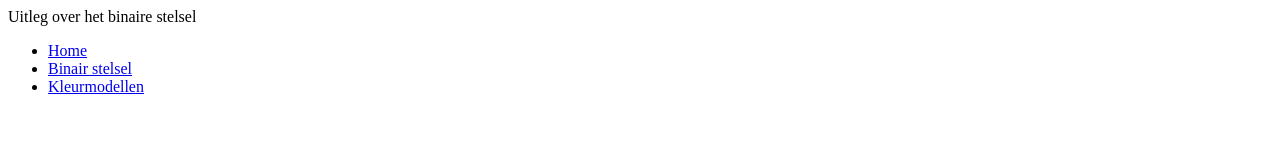
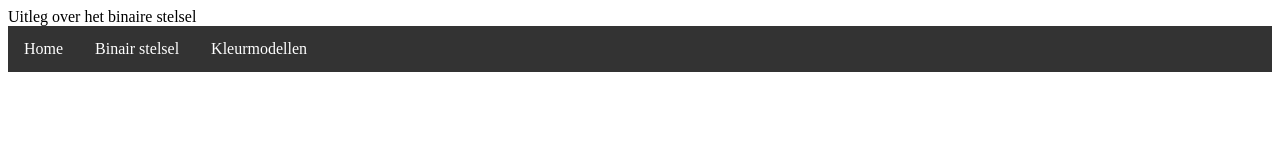
Before and after one commit to Maartjevlc/Maartjevlc.github.io, a plain HTML site: page binairstelsel.html in a window 1280 px wide. Drawn offline with Linux system fonts and the light colour scheme.

Commit message:
Link css toegevoegd andere pagina's

```diff
--- a/binairstelsel.html
+++ b/binairstelsel.html
@@ -2,6 +2,7 @@
 <html> <!--Dit is het html-element-->
     <head>
         <title>Binair stelsel</title>
+        <link rel="stylesheet" type="text/css" href="opmaak.css">
         <meta charset="utg-8">
     </head>
     <body>
```
Also changed, not shown: Kleurmodellen.html (+1 -0 lines).
